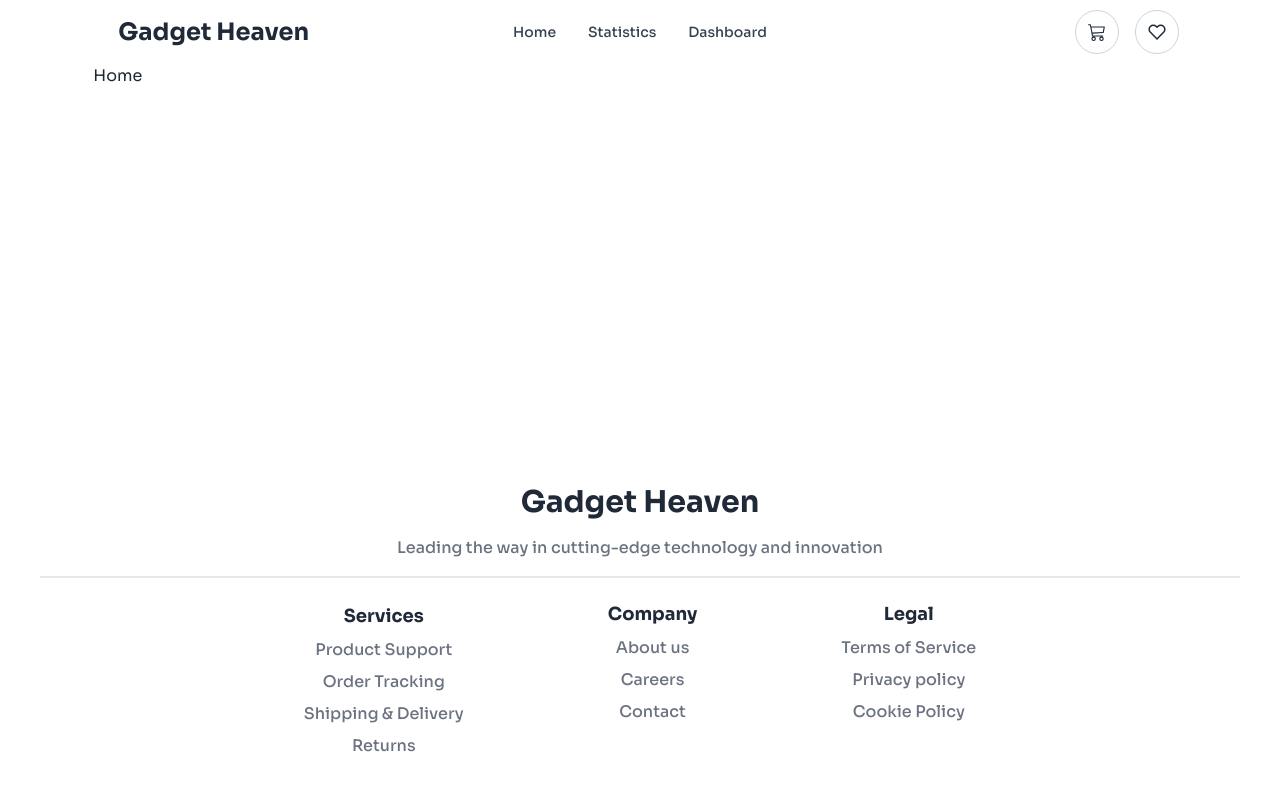
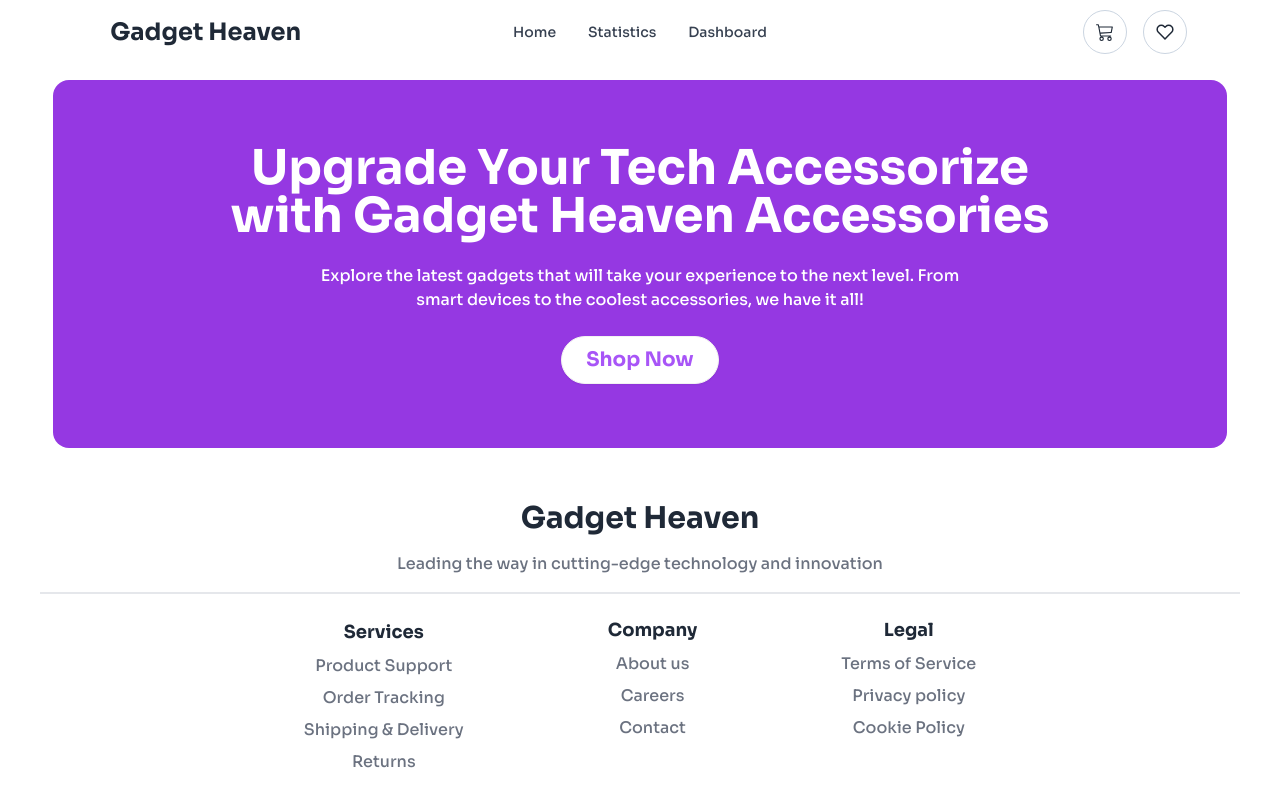
Before and after one commit to ssmahim01/mz-shop, a React (Vite) app: page / in a window 1280 px wide. Shown: the top 806 px of the page. Built offline with nearby package versions, Linux system fonts and the light colour scheme.

Commit message:
Added Banner component in components folder and Updated Navbar then layouts and pages folder

```diff
--- /dev/null
+++ b/src/components/Banner.jsx
@@ -0,0 +1,16 @@
+const Banner = () => {
+
+    return (
+        <div className="md:px-40 px-10 md:py-16 py-10 my-4 relative">
+            <div className="flex flex-col justify-center items-center gap-6">
+                <h2 className="lg:text-5xl md:text-3xl text-2xl text-white font-bold text-center">Upgrade Your Tech Accessorize with Gadget Heaven Accessories</h2>
+
+                <p className="text-white font-medium text-center w-3/4">Explore the latest gadgets that will take your experience to the next level. From smart devices to the coolest accessories, we have it all!</p>
+
+                <button className="btn rounded-full px-6 bg-white text-purple-500 text-xl font-bold">Shop Now</button>
+            </div>
+        </div>
+    );
+};
+
+export default Banner;
--- a/src/components/Navbar.jsx
+++ b/src/components/Navbar.jsx
@@ -4,7 +4,7 @@ import { Link, NavLink } from "react-router-dom";
 
 const Navbar = () => {
   return (
-    <div className="navbar bg-base-100">
+    <div className="navbar bg-base-100 lg:px-10">
       <div className="navbar-start">
         <div className="dropdown">
           <div tabIndex={0} role="button" className="btn btn-ghost lg:hidden">
--- a/src/layouts/Layout.jsx
+++ b/src/layouts/Layout.jsx
@@ -1,13 +1,13 @@
 import React from "react";
-import Navbar from "../components/Navbar";
 import Footer from "../components/Footer";
 import { Outlet } from "react-router-dom";
+import Navbar from "../components/Navbar";
 
 const Layout = () => {
   return (
     <div>
-      <div className="w-11/12 mx-auto lg:px-10">
-        <Navbar />
+      <div className="w-11/12 mx-auto">
+       <Navbar></Navbar>
         <div className="min-h-[calc(100vh-420px)]">
           <Outlet />
         </div>
--- a/src/pages/Home.jsx
+++ b/src/pages/Home.jsx
@@ -1,5 +1,11 @@
+import Banner from "../components/Banner";
+
 const Home = () => {
-  return <div>Home</div>;
+  return <div>
+    <div className="bg-bannerColor rounded-2xl">
+    <Banner></Banner>
+    </div>
+  </div>;
 };
 
 export default Home;
--- a/tailwind.config.js
+++ b/tailwind.config.js
@@ -7,7 +7,11 @@ export default {
     "./src/**/*.{js,ts,jsx,tsx}",
   ],
   theme: {
-    extend: {},
+    extend: {
+      backgroundColor: {
+        bannerColor: 'rgb(149, 56, 226)'
+      },
+    },
   },
   plugins: [
     daisyui,
```
